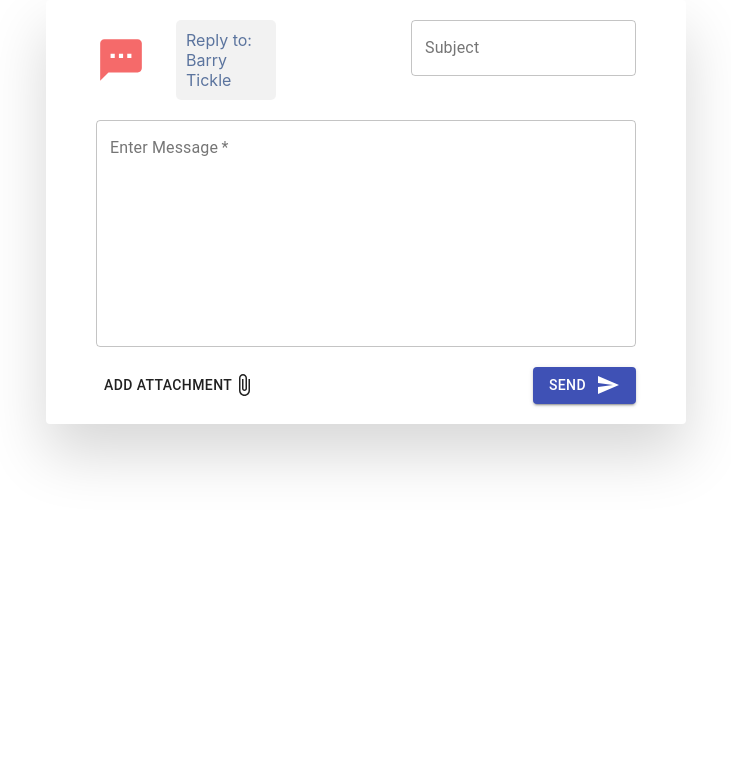
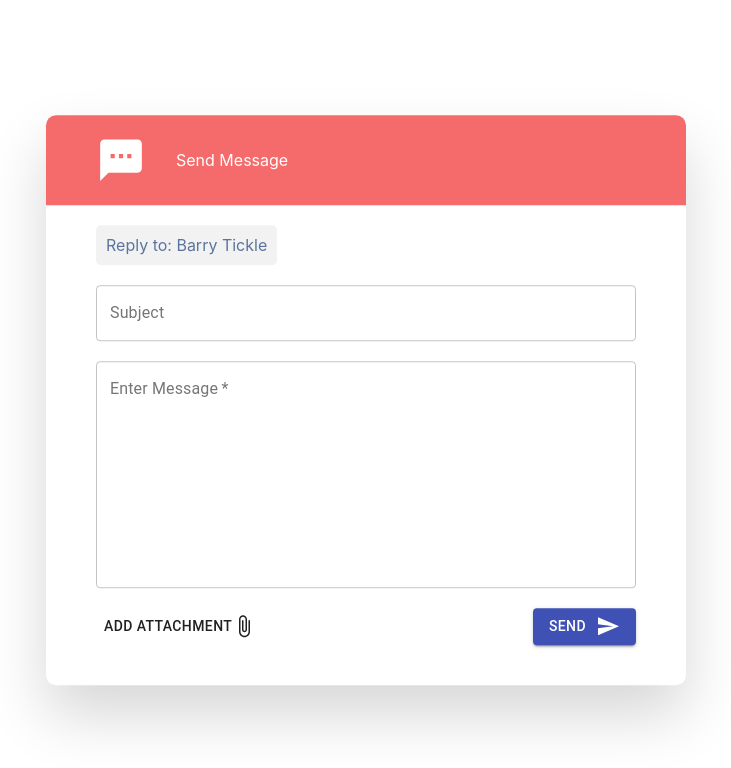
Before and after one commit to barrytickle/React-livechat-front-end, a React (Create React App) app: page / in a window 1280 px wide. Shown: the top 768 px of the page, without its empty margins (274-1005 px from the left). Built offline with nearby package versions, Linux system fonts and the light colour scheme.

Commit message:
Flex issues
Fixed issues with flexbox, changed the design to match the brief.

```diff
--- a/src/SendMessageSimple/SendMessageSimple.js
+++ b/src/SendMessageSimple/SendMessageSimple.js
@@ -12,46 +12,67 @@ import AttachFileIcon from '@material-ui/icons/AttachFile';
 const styles = {
     default:{
       flex:{
-          display:"flex",
-          justify:{
-              end:{
+          display:"flex"
+      },
+      flexJustify:{
+              flexStart:{
+                  justifyContent:"flex-start"
+              },
+              flexEnd:{
+                  // justifyContent:"flex-end"
                   justifyContent:"flex-end"
-              },
-              start:{
-                  justifyContent:"flex-start"
+                  // color:"blue"
               }
-          },
-          align:{
+      },
+      flexAlign:{
               center:{
                   alignItems:"center"
               }
-          }
       }
     },
     icons:{
         default:{
             marginRight:"30px",
             height:"50px",
-            width:"50px"
+            width:"50px",
+            color:"white",
         },
         whatsapp:{
-            color:"#00e676"
+            background:"#00e676"
         },
         email:{
-            color:"#0099FF"
+            background:"#0099FF"
         },
         sms:{
-            color:"#F56A6A"
+            background:"#F56A6A"
         }
     },
     container:{
         default:{
             boxShadow:"0px 30px 60px rgba(0,0,0,0.16)",
             padding:"20px 50px",
+            borderRadius: "10px",
+            position:"absolute",
+            top:"50%",
+            left:"50%",
+            transform:"translate(-50%, -50%)",
+            paddingTop:"0",
             maxWidth:"50%",
+            width:"100%",
             margin:"0 auto",
-            boxSizing:"border-box"
+            boxSizing:"border-box",
+            paperHeader:{
+              marginBottom:"20px",
+              padding:"20px 50px",
+              margin:"0 -50px 20px -50px",
+              borderTopLeftRadius: "10px",
+              borderTopRightRadius:"10px"
+            },
+            marginBot:{
+                marginBottom:"20px"
+            }
         },
+
         reply:{
             padding:"10px",
             background:"rgba(0,0,0,0.05)",
@@ -100,9 +121,10 @@ export default class SendMessageSimple extends React.Component {
     }
 
     showSubject(media){
+
         if(media.subject){
             return (
-                <Grid item xs={12} md={5}>
+                <Grid item xs={12}>
                     <TextField id="outlined-basic" label="Subject" variant="outlined" style={{width:"100%"}}/>
                 </Grid>
             );
@@ -119,19 +141,36 @@ export default class SendMessageSimple extends React.Component {
         }
     }
 
+    showHeader(media){
+        let type= this.props.type;
+        let col = styles.icons[type].background;
+        let bg = {
+            backgroundColor: col
+        }
+        return(
+            <div className="PaperHeader" style={Object.assign(styles.container.default.paperHeader, bg, styles.default.flex, styles.default.flexAlign.center)}>
+                {media.icon}
+                <span style={{color:"white"}}>Send Message</span>
+            </div>
+        );
+    }
+
     render(){
 
         const media = this.state();
         // const icon = this.components[media.icon];
         return (
+
             <Paper style={Object.assign(styles.container.default)}>
+                {this.showHeader(media)}
                 <Grid container justify="space-between">
-                    <Grid item xs={12} md={4} style={Object.assign(styles.default.flex, styles.default.flex.align.center, styles.default.flex.justify.start)}>
-                        {media.icon}
+                    <Grid item xs={12} style={Object.assign(styles.default.flex, styles.container.default.marginBot, styles.default.flexAlign.center, styles.default.flexJustify.start)}>
                         <div style={styles.container.reply}>
                             <span style={styles.container.reply.text}>Reply to: Barry Tickle</span>
                         </div>
                     </Grid>
+                </Grid>
+                <Grid container style={{width:"100%"}}>
                     {this.showSubject(media)}
                 </Grid>
                     <Grid container>
@@ -152,12 +191,12 @@ export default class SendMessageSimple extends React.Component {
                         <Grid item sm={12} md={5}>
                             {this.showAttachment(media)}
                         </Grid>
-                        <Grid item sm={12} md={5} style={Object.assign(styles.default.flex, styles.default.flex.justify.end)}>
+                        <Grid item justify="flex-end" sm={12} md={5} style={Object.assign(styles.default.flex)}>
                             <Button
                                 variant="contained"
                                 color="primary"
                             >
-                                Send <SendIcon style={{color:"white", marginLeft:"10px"}}/>
+                                Send <SendIcon style={{color:"white", marginLeft:"10px",}}/>
                             </Button>
                         </Grid>
 
```
